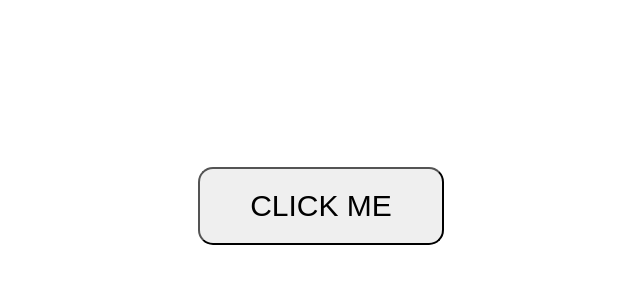
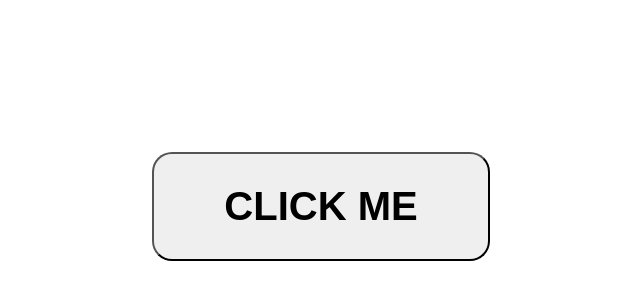
Before and after one commit to CodeXRajeeed/jhunreypogi, a plain HTML site: page index.html in a window 1280 px wide. Shown: the part 194-494 px from the top of the page, without its empty margins (319-959 px from the left). Drawn offline with Linux system fonts and the light colour scheme.

Commit message:
Update index.html

```diff
--- a/index.html
+++ b/index.html
@@ -13,9 +13,10 @@
         }
 
         button {
-            font-size: 30px;
-            padding: 20px 50px;
-            border-radius: 15px;
+            font-size: 40px;
+            font-weight: bold;
+            padding: 30px 70px;
+            border-radius: 20px;
             cursor: pointer;
         }
     </style>
@@ -23,12 +24,12 @@
 
 <body>
 
-    <button onclick="rickroll()">CLICK ME</button>
+    <button onclick="osaragi()">CLICK ME</button>
 
     <script>
-        function rickroll() {
+        function osaragi() {
             window.open(
-                "https://www.youtube.com/watch?v=dQw4w9WgXcQ",
+                "https://youtu.be/NwKRlmQKX9Y?si=4n5-1hUJkruSs6Os",
                 "_blank"
             );
         }
```
